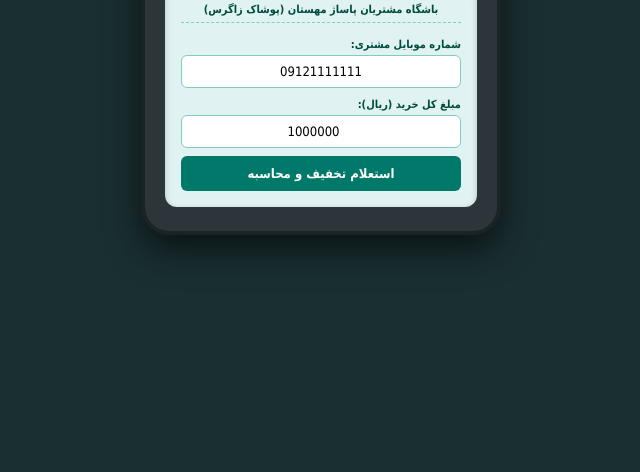
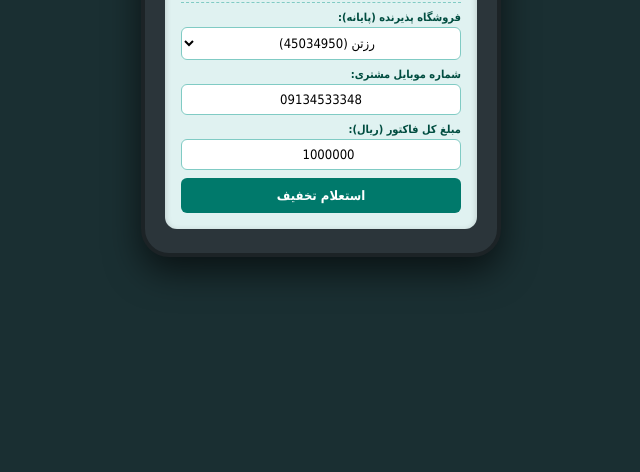
Before and after one commit to shahabanvaritafti/mall-club, a plain HTML site: page static/pos.html in a window 1280 px wide. Shown: the part 328-800 px from the top of the page, without its empty margins (319-959 px from the left). Drawn offline with Linux system fonts and the light colour scheme.

Commit message:
Update pos.html

```diff
--- a/static/pos.html
+++ b/static/pos.html
@@ -26,7 +26,6 @@
             display: flex;
             flex-direction: column;
             align-items: center;
-            position: relative;
         }
         .pos-brand {
             font-size: 13px;
@@ -42,38 +41,37 @@
             width: 100%;
             padding: 16px;
             box-shadow: inset 0 2px 6px rgba(0,0,0,0.2);
-            min-height: 220px;
+            min-height: 250px;
             display: flex;
             flex-direction: column;
             justify-content: space-between;
         }
         .screen-header {
-            font-size: 11px;
+            font-size: 12px;
             font-weight: bold;
             color: #004d40;
             border-bottom: 1px dashed #80cbc4;
             padding-bottom: 6px;
             text-align: center;
         }
-        .input-group {
-            margin-top: 10px;
-        }
+        .input-group { margin-top: 8px; }
         .input-group label {
             display: block;
             font-size: 11px;
             color: #004d40;
-            margin-bottom: 4px;
+            margin-bottom: 3px;
             font-weight: bold;
         }
-        .pos-screen input {
+        .pos-screen input, .pos-screen select {
             width: 100%;
-            padding: 8px;
+            padding: 7px;
             border: 1px solid #80cbc4;
             border-radius: 6px;
             font-size: 13px;
             text-align: center;
             outline: none;
-            direction: ltr;
+            background: #fff;
+            color: #000;
         }
         .screen-msg {
             font-size: 12px;
@@ -93,14 +91,9 @@
             margin-top: 8px;
             font-size: 13px;
         }
-        .btn-action:hover { background-color: #004d40; }
-        .btn-swipe {
-            background-color: #d32f2f;
-            display: none;
-        }
+        .btn-swipe { background-color: #d32f2f; }
         .btn-swipe:hover { background-color: #b71c1c; }
 
-        /* پرینتر و فیش حرارتی */
         .paper-slot {
             width: 220px;
             height: 8px;
@@ -109,7 +102,7 @@
             margin-bottom: 15px;
         }
         .receipt-container {
-            width: 260px;
+            width: 270px;
             background: #ffffff;
             color: #111;
             padding: 16px;
@@ -137,7 +130,7 @@
         .receipt-row {
             display: flex;
             justify-content: space-between;
-            margin-bottom: 6px;
+            margin-bottom: 5px;
         }
         .receipt-row.bold { font-weight: bold; }
         .receipt-footer {
@@ -154,36 +147,48 @@
 <div style="display: flex; flex-direction: column; align-items: center;">
     <div class="paper-slot"></div>
 
-    <!-- بدنه کارتخوان -->
     <div class="pos-device">
         <div class="pos-brand">SAMAN KISH • MAHESTAN POS</div>
 
-        <div class="pos-screen" id="posScreen">
-            <div class="screen-header">باشگاه مشتریان پاساژ مهستان (پوشاک زاگرس)</div>
+        <div class="pos-screen">
+            <div class="screen-header">باشگاه مشتریان مرکز خرید مهستان</div>
 
             <div id="stepInputs">
                 <div class="input-group">
-                    <label>شماره موبایل مشتری:</label>
-                    <input type="text" id="posMobile" placeholder="09xxxxxxxxx" value="09121111111" maxlength="11">
+                    <label>فروشگاه پذیرنده (پایانه):</label>
+                    <select id="posTerminal">
+                        <option value="45034950">رزتن (45034950)</option>
+                        <option value="99031044">ماریوسونیک (99031044)</option>
+                        <option value="9946922">لوکا (9946922)</option>
+                        <option value="99225982">کاتوزیان (99225982)</option>
+                        <option value="099034315">زیرو (099034315)</option>
+                        <option value="45251385">طلای اکسین (45251385)</option>
+                        <option value="99231122">دیپ لوک (99231122)</option>
+                        <option value="99445302">کنزپلاس (99445302)</option>
+                        <option value="99354094">چیلک (99354094)</option>
+                    </select>
                 </div>
                 <div class="input-group">
-                    <label>مبلغ کل خرید (ریال):</label>
-                    <input type="number" id="posAmount" placeholder="مثلاً 1000000" value="1000000">
+                    <label>شماره موبایل مشتری:</label>
+                    <input type="text" id="posMobile" placeholder="09xxxxxxxxx" value="09134533348" maxlength="11">
                 </div>
-                <button class="btn-action" onclick="handleInquiry()">استعلام تخفیف و محاسبه</button>
+                <div class="input-group">
+                    <label>مبلغ کل فاکتور (ریال):</label>
+                    <input type="number" id="posAmount" value="1000000">
+                </div>
+                <button class="btn-action" onclick="handleInquiry()">استعلام تخفیف</button>
             </div>
 
             <div id="stepSwipe" style="display: none;">
                 <div class="screen-msg" id="inquiryInfo"></div>
-                <button class="btn-action btn-swipe" id="swipeBtn" style="display: block;" onclick="handlePayment()">💳 کشیدن کارت بانکی و پرداخت</button>
+                <button class="btn-action btn-swipe" onclick="handlePayment()">💳 کشیدن کارت و کسر وجه</button>
             </div>
         </div>
     </div>
 
-    <!-- فیش حرارتی پرینت‌شده -->
     <div class="receipt-container" id="thermalReceipt">
         <div class="receipt-title">باشگاه مشتریان مرکز خرید مهستان</div>
-        <div class="receipt-row"><span>فروشگاه:</span><span>پوشاک زاگرس</span></div>
+        <div class="receipt-row"><span>فروشگاه:</span><span id="rcpStore">-</span></div>
         <div class="receipt-row"><span>شماره مشتری:</span><span id="rcpMobile">-</span></div>
         <div class="receipt-row"><span>مبلغ کل فاکتور:</span><span id="rcpOriginal">-</span></div>
         <div class="receipt-row"><span>تخفیف باشگاه:</span><span id="rcpDiscount">-</span></div>
@@ -200,11 +205,12 @@
     let currentInquiryData = null;
 
     async function handleInquiry() {
+        const terminal_id = document.getElementById('posTerminal').value;
         const mobile = document.getElementById('posMobile').value.trim();
         const amount = parseInt(document.getElementById('posAmount').value);
 
         if (!mobile || !amount) {
-            alert('لطفاً شماره موبایل و مبلغ را به درستی وارد کنید.');
+            alert('لطفاً اطلاعات را کامل وارد کنید.');
             return;
         }
 
@@ -212,40 +218,27 @@
             const res = await fetch('/api/pos/inquiry', {
                 method: 'POST',
                 headers: { 'Content-Type': 'application/json' },
-                body: JSON.stringify({
-                    mobile: mobile,
-                    terminal_id: "11112222",
-                    amount: amount
-                })
+                body: JSON.stringify({ mobile, terminal_id, amount })
             });
-
-            if (!res.ok) {
-                const err = await res.json();
-                alert(err.detail || 'خطا در ارتباط با سرور');
-                return;
-            }
 
             currentInquiryData = await res.json();
 
-            // تغییر وضعیت صفحه پوز
             document.getElementById('stepInputs').style.display = 'none';
             document.getElementById('stepSwipe').style.display = 'block';
 
-            const discount = currentInquiryData.discount_amount;
-            const payable = currentInquiryData.payable_amount;
-
             document.getElementById('inquiryInfo').innerHTML = `
+                <div>فروشگاه: <b>${currentInquiryData.store_name}</b></div>
                 <div>مبلغ کل: <b>${amount.toLocaleString('fa-IR')} ریال</b></div>
-                <div style="color: #c62828;">تخفیف گردونه/باشگاه: <b>${discount.toLocaleString('fa-IR')} ریال</b></div>
-                <div style="font-size: 14px; margin-top: 8px; color: #004d40;">مبلغ قابل پرداخت: <br><b style="font-size: 17px;">${payable.toLocaleString('fa-IR')} ریال</b></div>
+                <div style="color: #c62828;">تخفیف کوپن: <b>${currentInquiryData.discount_amount.toLocaleString('fa-IR')} ریال</b></div>
+                <div style="font-size: 14px; margin-top: 6px; color: #004d40;">مبلغ قابل کسر: <br><b style="font-size: 16px;">${currentInquiryData.payable_amount.toLocaleString('fa-IR')} ریال</b></div>
             `;
         } catch (e) {
-            console.error(e);
-            alert('خطای اتصال به شبکه');
+            alert('خطای اتصال به سرور');
         }
     }
 
     async function handlePayment() {
+        const terminal_id = document.getElementById('posTerminal').value;
         const fakeRrn = Math.floor(100000000000 + Math.random() * 900000000000).toString();
         const mobile = document.getElementById('posMobile').value.trim();
 
@@ -255,7 +248,7 @@
                 headers: { 'Content-Type': 'application/json' },
                 body: JSON.stringify({
                     mobile: mobile,
-                    terminal_id: "11112222",
+                    terminal_id: terminal_id,
                     paid_amount: currentInquiryData.payable_amount,
                     rrn: fakeRrn
                 })
@@ -263,7 +256,7 @@
 
             const settleData = await res.json();
 
-            // چاپ رسید
+            document.getElementById('rcpStore').innerText = currentInquiryData.store_name;
             document.getElementById('rcpMobile').innerText = mobile;
             document.getElementById('rcpOriginal').innerText = currentInquiryData.original_amount.toLocaleString('fa-IR') + ' ریال';
             document.getElementById('rcpDiscount').innerText = currentInquiryData.discount_amount.toLocaleString('fa-IR') + ' ریال';
@@ -273,15 +266,12 @@
 
             document.getElementById('thermalReceipt').style.display = 'block';
 
-            // ریست صفحه پوز به حالت اولیه برای تراکنش بعدی بعد از ۳ ثانیه
             setTimeout(() => {
                 document.getElementById('stepInputs').style.display = 'block';
                 document.getElementById('stepSwipe').style.display = 'none';
             }, 3000);
-
         } catch (e) {
-            console.error(e);
-            alert('خطا در تسویه حساب شاپرک');
+            alert('خطا در تسویه');
         }
     }
 </script>
```
